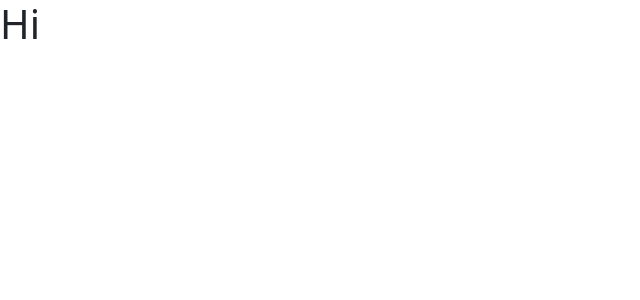
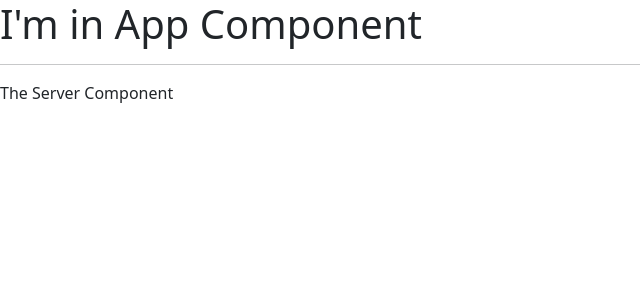
Before and after one commit to naji-alhusami/first-angular-app, an Angular app: page / in a window 1280 px wide. Shown: the top 300 px of the page, without its empty margins (0-640 px from the left). Built offline with nearby package versions, Linux system fonts and the light colour scheme.

Commit message:
added inline template to the comp

```diff
--- a/src/app/app.component.html
+++ b/src/app/app.component.html
@@ -1 +1,3 @@
-<h1>Hi</h1>
+<h1>I'm in App Component</h1>
+<hr>
+<app-servers></app-servers>
--- a/src/app/app.module.ts
+++ b/src/app/app.module.ts
@@ -3,9 +3,10 @@
 
 import { AppComponent } from './app.component';
 import { ServerComponent } from './server/server.component';
+import { ServersComponent } from './servers/servers.component';
 
 @NgModule({
-  declarations: [AppComponent, ServerComponent],
+  declarations: [AppComponent, ServerComponent, ServersComponent],
   imports: [BrowserModule],
   providers: [],
   bootstrap: [AppComponent],
--- /dev/null
+++ b/src/app/servers/servers.component.html
@@ -0,0 +1,2 @@
+<app-server></app-server>
+<app-server></app-server>
--- /dev/null
+++ b/src/app/servers/servers.component.ts
@@ -0,0 +1,10 @@
+import { Component } from '@angular/core';
+
+@Component({
+  selector: 'app-servers',
+  template: `<app-server></app-server>`,
+  styleUrls: ['./servers.component.css']
+})
+export class ServersComponent {
+
+}
```
Also changed, not shown: src/app/servers/servers.component.css (added).
